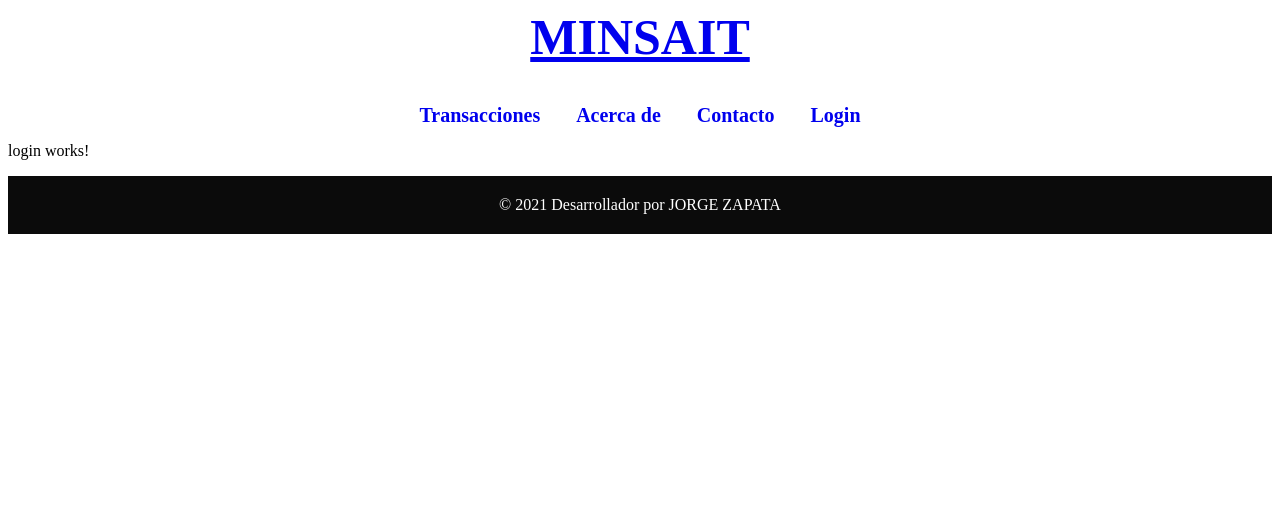
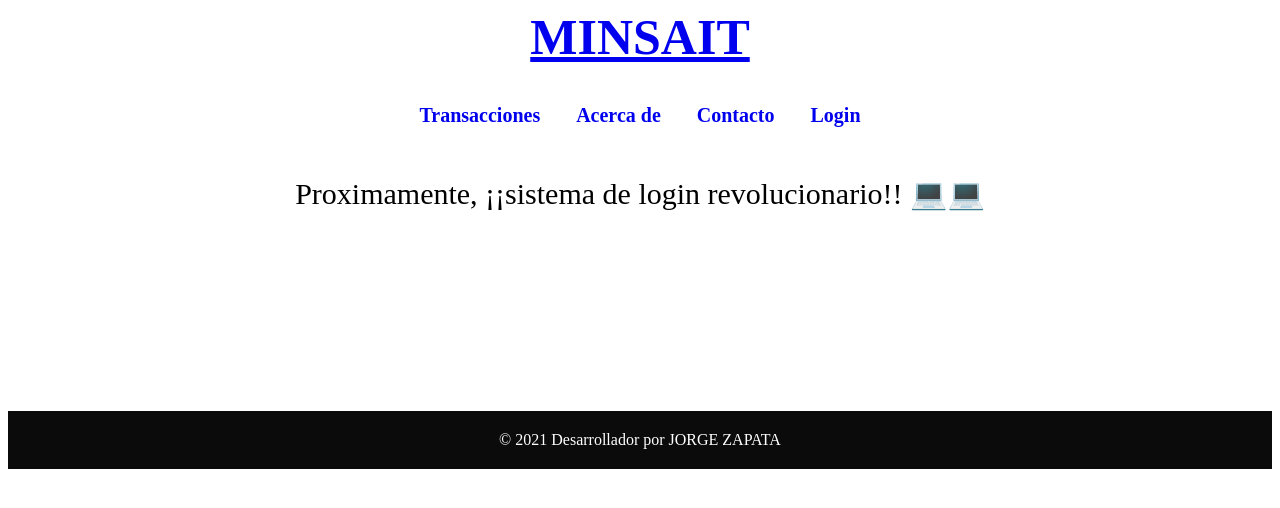
Before and after one commit to CAS-indra/ejercicio-jzapataa, an Angular app: page /auth/login in a window 1280 px wide. Shown: the top 508 px of the page. Built offline with nearby package versions, Linux system fonts and the light colour scheme.

Commit message:
añadido login

```diff
--- a/src/app/auth/login/login.component.css
+++ b/src/app/auth/login/login.component.css
@@ -0,0 +1,6 @@
+div{
+  font-size: 30px;
+  text-align: center;
+  margin-top: 50px;
+  margin-bottom: 200px;
+}
--- a/src/app/auth/login/login.component.html
+++ b/src/app/auth/login/login.component.html
@@ -1 +1,3 @@
-<p>login works!</p>
+<div>
+  <p>Proximamente, ¡¡sistema de login revolucionario!! 💻💻</p>
+</div>
```
